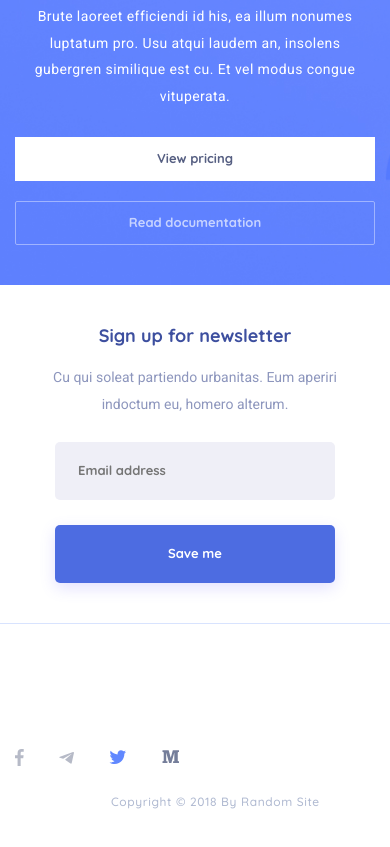
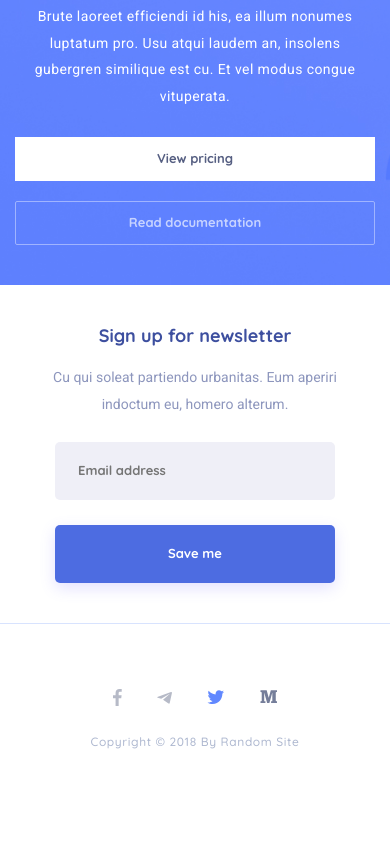
Before and after one commit to AlexIstra1989/productivity, a website: page src/index.html in a window 390 px wide. Shown: the part 4963-5810 px from the top of the page. After the commit the page ends 5752 px from the top, so only its background shows below. Drawn offline with nearby package versions, Linux system fonts and the light colour scheme; files that its build step writes are made by us from their sources; files whose address does not match are found by name.

Commit message:
fix footer

```diff
--- a/src/assets/scss/abstracts/_media.scss
+++ b/src/assets/scss/abstracts/_media.scss
@@ -2,6 +2,12 @@
  .manage {
   &__box {
    padding-left: 0;
+  }
+ }
+
+ .footer {
+  &__menu-inner {
+   flex-direction: column;
   }
  }
 }
@@ -116,6 +122,17 @@
   &__box {
    margin-right: 0;
    margin-bottom: 25px;
+   text-align: center;
+  }
+ }
+
+ .footer {
+  padding: 40px 0;
+  &__social {
+   margin: 0 auto;
+  }
+  &__copyright {
+   padding-left: 0;
    text-align: center;
   }
  }
--- a/src/index.html
+++ b/src/index.html
@@ -530,7 +530,7 @@
        </a>
       </li>
      </ul>
-     <div class="menu__social">
+     <div class="menu__social footer__social">
       <ul class="menu__social-list">
        <li class="menu__social-item">
         <a class="menu__social-link" href="#">
```
Also changed, not shown: dist/index.html.
